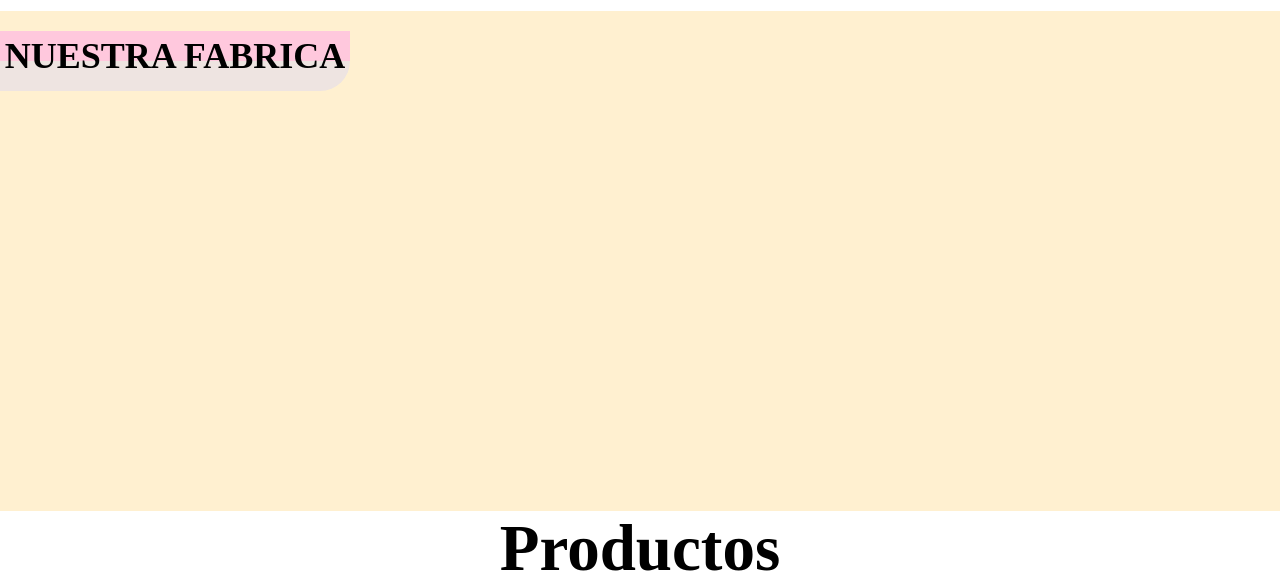
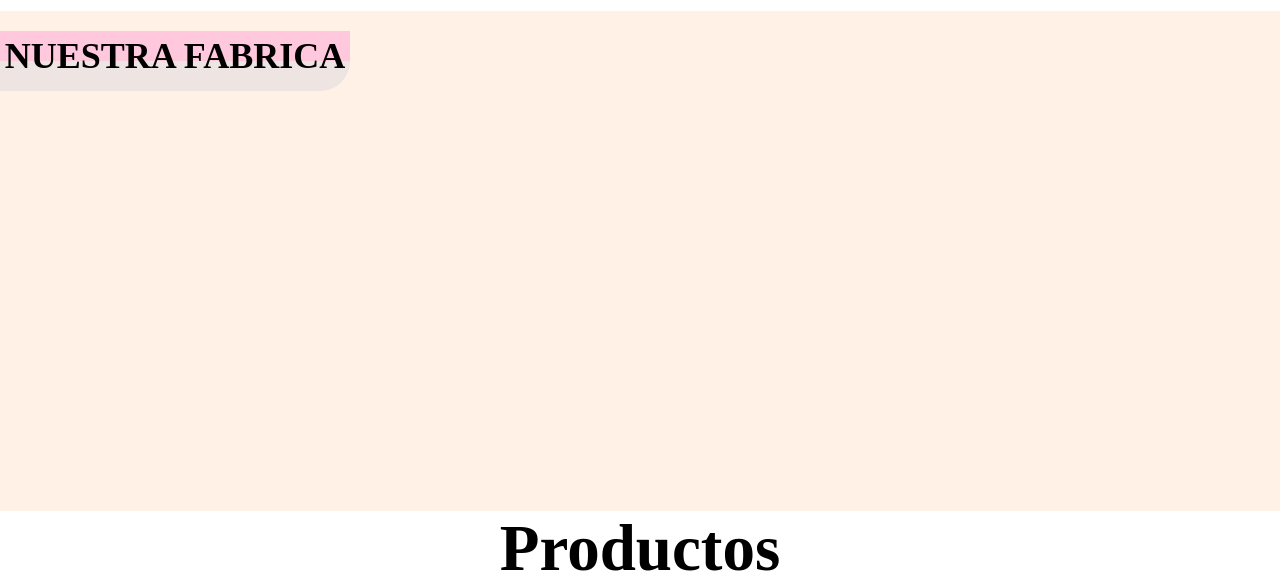
Before and after one commit to Isabelonga55/newrepo, a plain HTML site: page copia.html in a window 1280 px wide. Shown: the part 129-711 px from the top of the page. Drawn offline with Linux system fonts and the light colour scheme; a web font is replaced by a local one.

Commit message:
cambio de color de carrusel de imagenes #fff1e6

```diff
--- a/copia.css
+++ b/copia.css
@@ -108,7 +108,7 @@ p {
 .espacio2{
   width: 3000px;
  height: 500px;
- background-color: #fff0d0;
+ background-color: #fff1e6;
    display: flex;
   flex-flow: column;
   flex-wrap: column;
```
